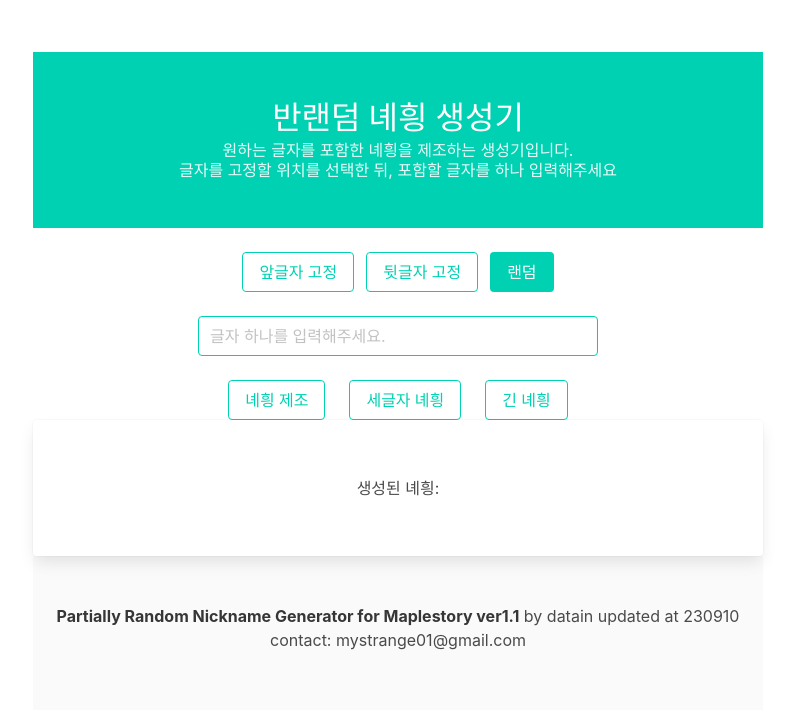
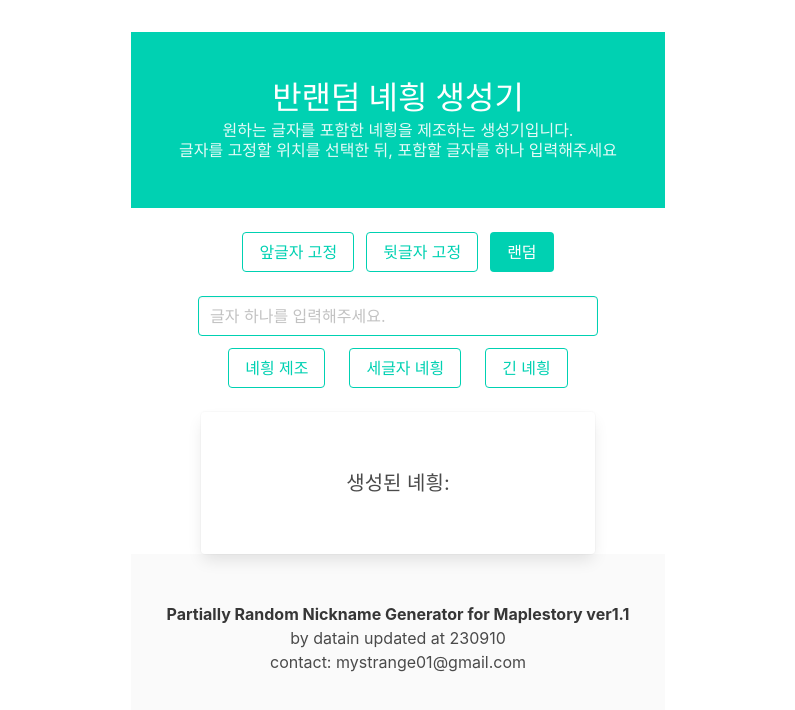
Before and after one commit to datain01/half-nyehuing, a React (Vite) app: page / in a window 1280 px wide. Shown: the top 710 px of the page, without its empty margins (242-1037 px from the left). Built offline with nearby package versions, Linux system fonts and the light colour scheme.

Commit message:
생성 버튼 분리, 자잘한 UI 수정

```diff
--- a/src/App.tsx
+++ b/src/App.tsx
@@ -3,6 +3,7 @@ import './App.css';
 import CustomBtn from './component/CustomBtn';
 import { getRandomLetter, generateName, generateNameWithLength } from './nameGener';
 import letters from './component/letters'
+import GenerBtn from './component/GenerBtn';
 
 type Position = 'front' | 'back' | 'random';
 
@@ -51,23 +52,21 @@ const generateLongName = () => {
         </div>
       </div>
       <div className="columns is-flex is-justify-content-center">
-        <div className="column is-narrow">
-          <button className='button is-primary is-outlined' onClick={handleGenerateName}>녜힁 제조</button>
-        </div>
-        <div className="column is-narrow">
-          <button className='button is-primary is-outlined' onClick={generateThreeLetterName}>세글자 녜힁</button>
-        </div>
-        <div className="column is-narrow">
-          <button className='button is-primary is-outlined' onClick={generateLongName}>긴 녜힁</button>
+        <div className="columns is-flex is-justify-content-center">
+          <GenerBtn label="녜힁 제조" onClick={handleGenerateName} />
+          <GenerBtn label="세글자 녜힁" onClick={generateThreeLetterName} />
+          <GenerBtn label="긴 녜힁" onClick={generateLongName} />
         </div>
       </div>
     </div>
-
-
-        <div className="card">
-          <div className="card-content">
-            <div className="content">
-            생성된 녜힁: {generatedName}
+        <div className='columns is-justify-content-center'>
+          <div className='column is-three-quarters'>
+            <div className="card mt-5 ">
+              <div className="card-content">
+                <div className="content is-size-5">
+                생성된 녜힁: <strong>{generatedName}</strong>
+                </div>
+              </div>
             </div>
           </div>
         </div>
@@ -95,7 +94,7 @@ function App() {
       <footer className="footer">
         <div className="content has-text-centered">
           <p>
-            <strong>Partially Random Nickname Generator for Maplestory ver1.1</strong> by datain updated at 230910
+            <strong>Partially Random Nickname Generator for Maplestory ver1.1</strong> <br/>by datain updated at 230910
             <div>
               contact: mystrange01@gmail.com
             </div>
--- /dev/null
+++ b/src/component/GenerBtn.tsx
@@ -0,0 +1,19 @@
+// GenerateButton.tsx
+import React from 'react';
+
+type GenerBtnProps = {
+  label: string;
+  onClick: () => void;
+};
+
+const GenerBtn: React.FC<GenerBtnProps> = ({ label, onClick }) => {
+  return (
+    <div className="column is-narrow">
+      <button className='button is-primary is-outlined' onClick={onClick}>
+        {label}
+      </button>
+    </div>
+  );
+}
+
+export default GenerBtn;
```
